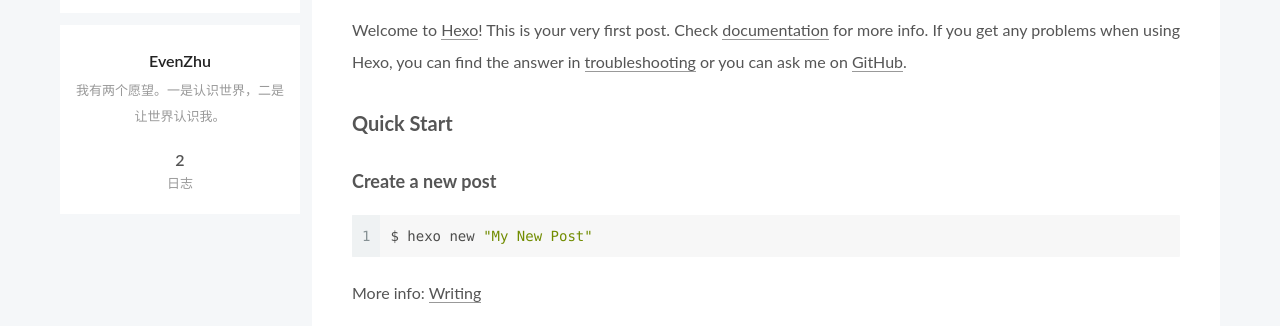
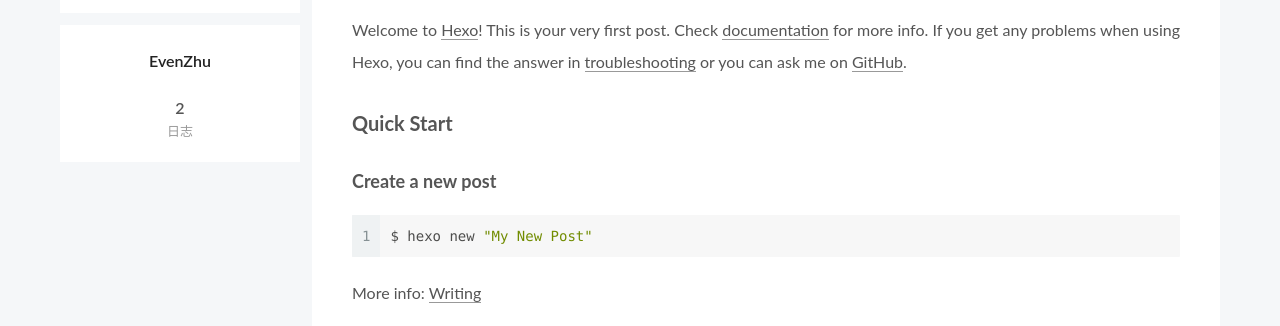
Before and after one commit to EvenZhu/blog, a plain HTML site: page index.html in a window 1280 px wide. Shown: the part 434-760 px from the top of the page. Drawn offline with Linux system fonts and the light colour scheme.

Commit message:
Site updated: 2018-08-13 11:36:10

```diff
--- a/css/main.css
+++ b/css/main.css
@@ -1849,7 +1849,7 @@
   width: 4px;
   height: 4px;
   border-radius: 50%;
-  background: #429553;
+  background: #ffab6e;
 }
 .links-of-blogroll {
   font-size: 13px;
--- a/index.html
+++ b/index.html
@@ -108,16 +108,13 @@
 
 
 
-  <meta name="description" content="我有两个愿望。一是认识世界，二是让世界认识我。">
-<meta property="og:type" content="website">
+  <meta property="og:type" content="website">
 <meta property="og:title" content="Even会编程">
 <meta property="og:url" content="http://yoursite.com/index.html">
 <meta property="og:site_name" content="Even会编程">
-<meta property="og:description" content="我有两个愿望。一是认识世界，二是让世界认识我。">
 <meta property="og:locale" content="zh-CN">
 <meta name="twitter:card" content="summary">
 <meta name="twitter:title" content="Even会编程">
-<meta name="twitter:description" content="我有两个愿望。一是认识世界，二是让世界认识我。">
 
 
 
@@ -336,7 +333,7 @@
 
     <span hidden itemprop="author" itemscope itemtype="http://schema.org/Person">
       <meta itemprop="name" content="EvenZhu">
-      <meta itemprop="description" content="我有两个愿望。一是认识世界，二是让世界认识我。">
+      <meta itemprop="description" content="">
       <meta itemprop="image" content="/images/avatar.gif">
     </span>
 
@@ -471,7 +468,7 @@
 
     <span hidden itemprop="author" itemscope itemtype="http://schema.org/Person">
       <meta itemprop="name" content="EvenZhu">
-      <meta itemprop="description" content="我有两个愿望。一是认识世界，二是让世界认识我。">
+      <meta itemprop="description" content="">
       <meta itemprop="image" content="/images/avatar.gif">
     </span>
 
@@ -629,7 +626,7 @@
           <div class="site-author motion-element" itemprop="author" itemscope itemtype="http://schema.org/Person">
 
               <p class="site-author-name" itemprop="name">EvenZhu</p>
-              <p class="site-description motion-element" itemprop="description">我有两个愿望。一是认识世界，二是让世界认识我。</p>
+              <p class="site-description motion-element" itemprop="description"></p>
           </div>
 
 
```
Also changed, not shown: 2018/08/13/hello-world/index.html (+2 -2 lines), 2018/08/13/xxx/index.html (+3 -6 lines), archives/2018/08/index.html (+2 -5 lines), archives/2018/index.html (+2 -5 lines), archives/index.html (+2 -5 lines).
